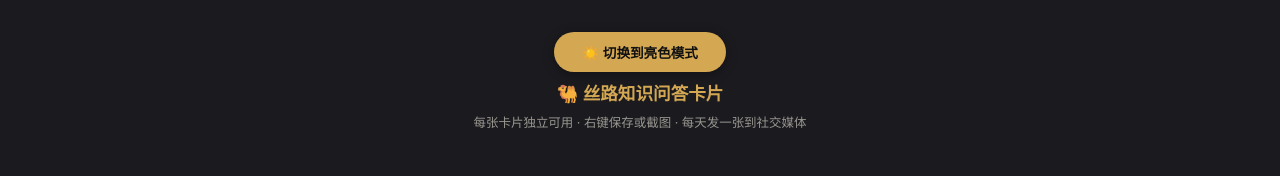
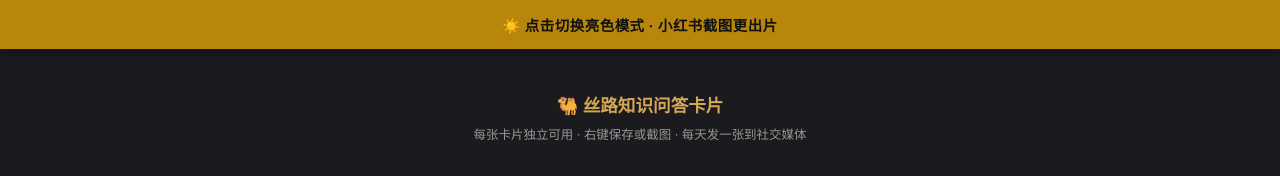
Before and after one commit to ScarlettLab2026/silk-road-2026, a plain HTML site: page cards.html in a window 1280 px wide. Shown: the top 176 px of the page. Drawn offline with Linux system fonts and the light colour scheme.

Commit message:
🎨 亮色按钮改为固定顶部横幅，不可能看不到

```diff
--- a/cards.html
+++ b/cards.html
@@ -113,13 +113,16 @@
 </head>
 <body>
 
-<div style="text-align:center;margin-bottom:8px;position:sticky;top:16px;z-index:100">
-  <button onclick="toggleTheme()" id="themeBtn" style="
-    background:var(--accent); border:none; color:#111;
-    padding:10px 28px; border-radius:24px; cursor:pointer; font-size:0.85rem; font-weight:600;
-    transition:all 0.2s; box-shadow:0 2px 12px rgba(0,0,0,0.3);
-  ">☀️ 切换到亮色模式</button>
+<div style="
+  position:fixed;top:0;left:0;right:0;z-index:9999;
+  background:#b8860b;color:#111;text-align:center;
+  padding:14px 24px;font-weight:700;font-size:0.9rem;
+  cursor:pointer;letter-spacing:0.04em;
+  box-shadow:0 2px 16px rgba(0,0,0,0.3);
+" onclick="toggleTheme()" id="themeBtn">
+  ☀️ 点击切换亮色模式 · 小红书截图更出片
 </div>
+<div style="height:60px"></div>
 <h1 style="text-align:center;color:var(--accent);font-size:1.1rem;margin-bottom:8px">🐫 丝路知识问答卡片</h1>
 <p style="text-align:center;color:var(--text-dim);font-size:0.78rem;margin-bottom:32px">
   每张卡片独立可用 · 右键保存或截图 · 每天发一张到社交媒体
@@ -474,9 +477,13 @@ function toggleTheme() {
   const isLight = document.body.classList.toggle('light');
   const btn = document.getElementById('themeBtn');
   if (isLight) {
-    btn.innerHTML = '🌙 切回暗色模式';
+    btn.innerHTML = '🌙 点击切回暗色模式 · 经典丝路风格';
+    btn.style.background = '#2c2416';
+    btn.style.color = '#f5f0e8';
   } else {
-    btn.innerHTML = '☀️ 切换到亮色模式';
+    btn.innerHTML = '☀️ 点击切换亮色模式 · 小红书截图更出片';
+    btn.style.background = '#b8860b';
+    btn.style.color = '#111';
   }
   localStorage.setItem('card-theme', isLight ? 'light' : 'dark');
 }
@@ -484,7 +491,10 @@ function toggleTheme() {
 // Restore saved preference
 if (localStorage.getItem('card-theme') === 'light') {
   document.body.classList.add('light');
-  document.getElementById('themeBtn').innerHTML = '🌙 切回暗色模式';
+  const btn = document.getElementById('themeBtn');
+  btn.innerHTML = '🌙 点击切回暗色模式 · 经典丝路风格';
+  btn.style.background = '#2c2416';
+  btn.style.color = '#f5f0e8';
 }
 </script>
 </body>
```
